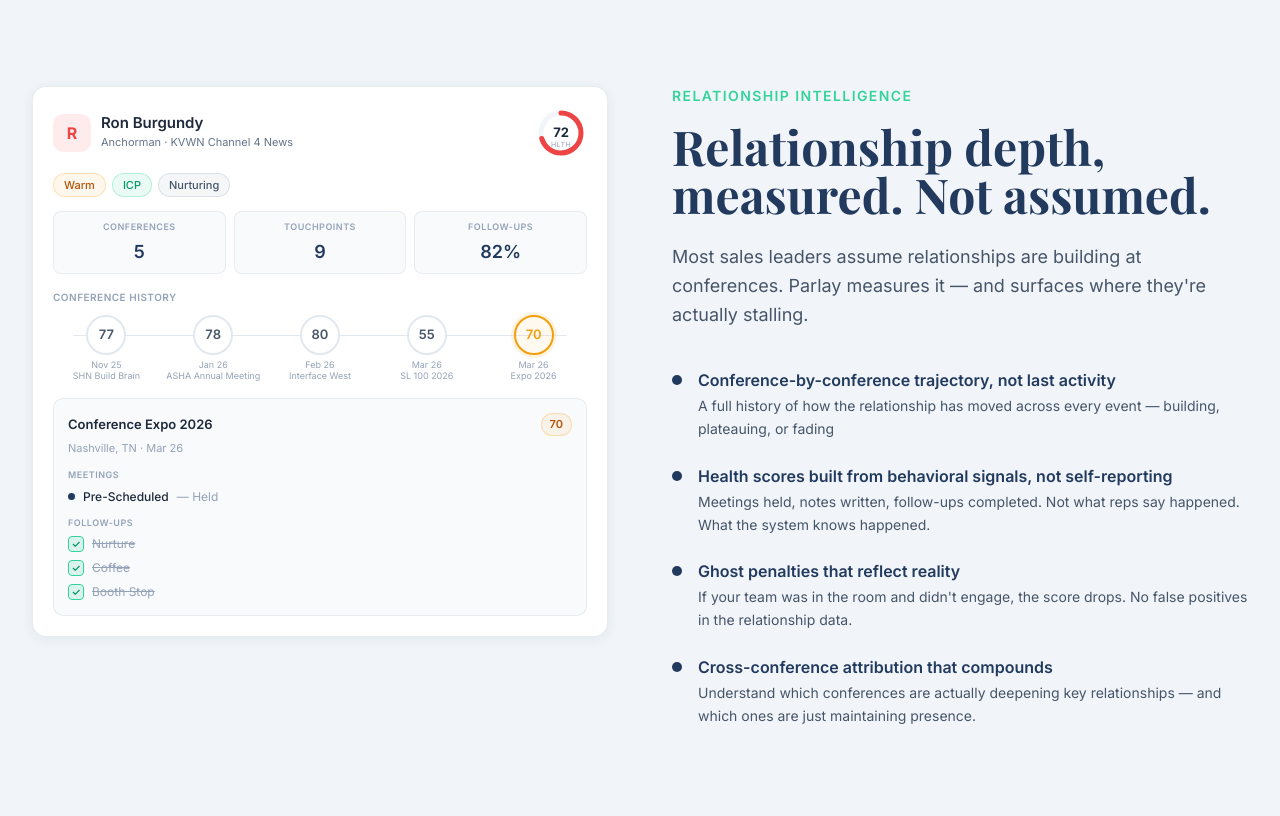
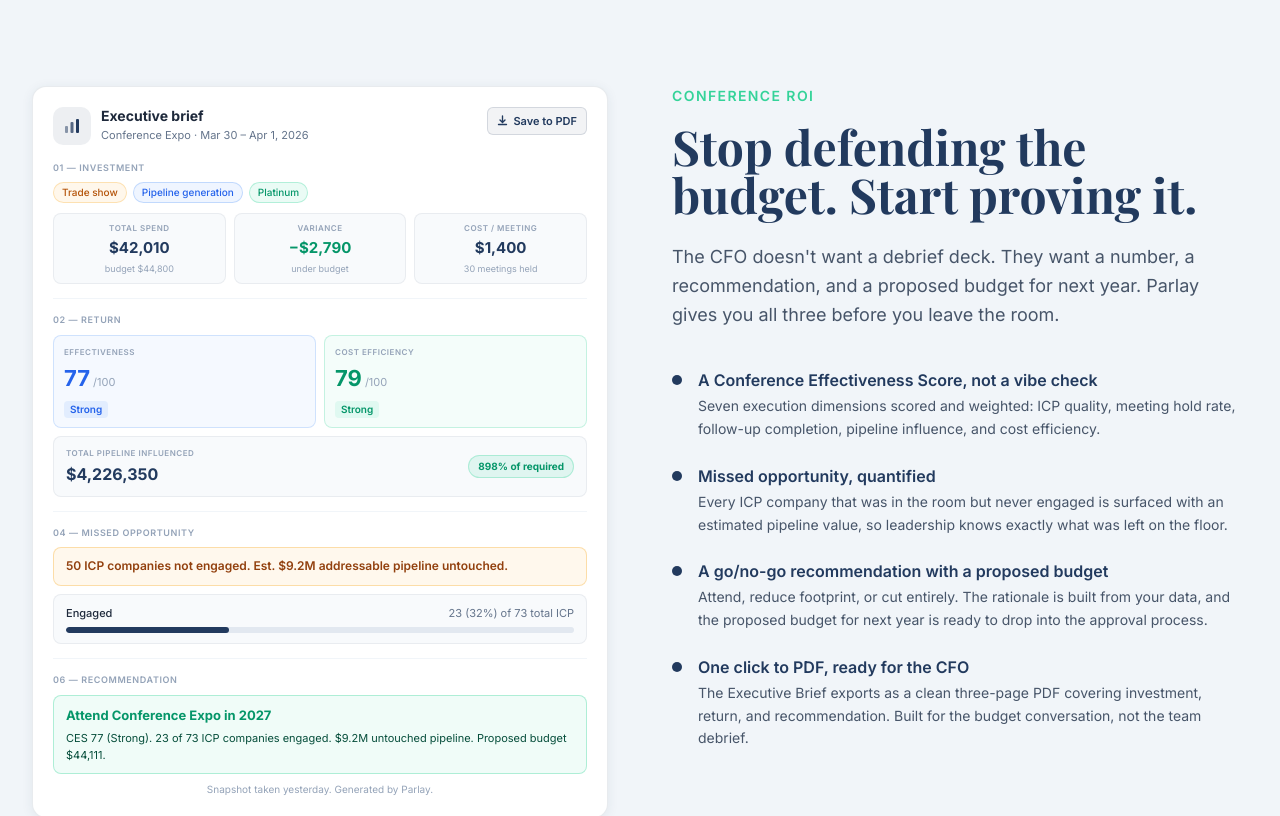
Before and after one commit to kmwinn21-beep/parlay-website, a Next.js app: page / in a window 1280 px wide. Shown: the part 8440-9256 px from the top of the page. Built offline with nearby package versions, Linux system fonts and the light colour scheme; a web font is replaced by a local one.

Commit message:
Replace Relationship Intel section with Conference ROI / Executive Brief
https://claude.ai/code/session_01Czcvg2o3NPiKMWAprAWNqe

```diff
--- a/components/marketing/RelationshipIntelSection.tsx
+++ b/components/marketing/RelationshipIntelSection.tsx
@@ -1,31 +1,163 @@
 const BULLETS = [
   {
-    title: "Conference-by-conference trajectory, not last activity",
-    sub: "A full history of how the relationship has moved across every event — building, plateauing, or fading",
+    title: "A Conference Effectiveness Score, not a vibe check",
+    sub: "Seven execution dimensions scored and weighted: ICP quality, meeting hold rate, follow-up completion, pipeline influence, and cost efficiency.",
   },
   {
-    title: "Health scores built from behavioral signals, not self-reporting",
-    sub: "Meetings held, notes written, follow-ups completed. Not what reps say happened. What the system knows happened.",
+    title: "Missed opportunity, quantified",
+    sub: "Every ICP company that was in the room but never engaged is surfaced with an estimated pipeline value, so leadership knows exactly what was left on the floor.",
   },
   {
-    title: "Ghost penalties that reflect reality",
-    sub: "If your team was in the room and didn't engage, the score drops. No false positives in the relationship data.",
+    title: "A go/no-go recommendation with a proposed budget",
+    sub: "Attend, reduce footprint, or cut entirely. The rationale is built from your data, and the proposed budget for next year is ready to drop into the approval process.",
   },
   {
-    title: "Cross-conference attribution that compounds",
-    sub: "Understand which conferences are actually deepening key relationships — and which ones are just maintaining presence.",
+    title: "One click to PDF, ready for the CFO",
+    sub: "The Executive Brief exports as a clean three-page PDF covering investment, return, and recommendation. Built for the budget conversation, not the team debrief.",
   },
 ];
 
-const HISTORY_NODES = [
-  { score: 77, date: "Nov 25", conf: "SHN Build Brain", active: false },
-  { score: 78, date: "Jan 26", conf: "ASHA Annual Meeting", active: false },
-  { score: 80, date: "Feb 26", conf: "Interface West", active: false },
-  { score: 55, date: "Mar 26", conf: "SL 100 2026", active: false },
-  { score: 70, date: "Mar 26", conf: "Expo 2026", active: true },
-];
+function SectionLabel({ label }: { label: string }) {
+  return (
+    <div style={{ fontSize: 9, textTransform: "uppercase", fontWeight: 600, color: "#94a3b8", letterSpacing: "0.6px", marginBottom: 8 }}>
+      {label}
+    </div>
+  );
+}
 
-const FOLLOWUPS = ["Nurture", "Coffee", "Booth Stop"];
+function Divider() {
+  return <div style={{ height: 1, background: "#f1f5f9", margin: "14px 0" }} />;
+}
+
+function ExecBriefMockup() {
+  return (
+    <div style={{
+      background: "#fff",
+      border: "1px solid rgba(34,58,94,0.1)",
+      borderRadius: 14,
+      boxShadow: "0 2px 12px rgba(34,58,94,0.08)",
+      padding: 20,
+    }}>
+
+      {/* Drawer header */}
+      <div style={{ display: "flex", alignItems: "flex-start", justifyContent: "space-between", marginBottom: 16 }}>
+        <div style={{ display: "flex", alignItems: "center", gap: 10 }}>
+          <div style={{
+            width: 38, height: 38, borderRadius: 10,
+            background: "rgba(34,58,94,0.08)", color: "#223A5E",
+            display: "flex", alignItems: "center", justifyContent: "center",
+            flexShrink: 0,
+          }}>
+            <svg width="18" height="18" viewBox="0 0 18 18" fill="none" aria-hidden="true">
+              <rect x="2" y="9" width="3" height="7" rx="1" fill="#223A5E" opacity="0.5" />
+              <rect x="7.5" y="5" width="3" height="11" rx="1" fill="#223A5E" opacity="0.75" />
+              <rect x="13" y="2" width="3" height="14" rx="1" fill="#223A5E" />
+            </svg>
+          </div>
+          <div>
+            <div style={{ fontSize: 14, fontWeight: 700, color: "#1e293b", lineHeight: 1.2 }}>Executive brief</div>
+            <div style={{ fontSize: 11, color: "#64748b", marginTop: 2 }}>Conference Expo · Mar 30 – Apr 1, 2026</div>
+          </div>
+        </div>
+        <div style={{
+          display: "flex", alignItems: "center", gap: 5,
+          fontSize: 11, fontWeight: 600, color: "#223A5E",
+          background: "rgba(34,58,94,0.06)", border: "1px solid rgba(34,58,94,0.15)",
+          borderRadius: 6, padding: "5px 9px", flexShrink: 0,
+        }}>
+          <svg width="11" height="11" viewBox="0 0 11 11" fill="none" aria-hidden="true">
+            <path d="M5.5 1v6M3 5l2.5 2.5L8 5M1.5 9.5h8" stroke="#223A5E" strokeWidth="1.35" strokeLinecap="round" strokeLinejoin="round" />
+          </svg>
+          Save to PDF
+        </div>
+      </div>
+
+      {/* 01 — Investment */}
+      <SectionLabel label="01 — Investment" />
+      <div style={{ display: "flex", gap: 6, flexWrap: "wrap", marginBottom: 10 }}>
+        <span style={{ fontSize: 10, fontWeight: 500, borderRadius: 20, padding: "2px 8px", background: "rgba(245,158,11,0.08)", color: "#b45309", border: "1px solid rgba(245,158,11,0.25)" }}>Trade show</span>
+        <span style={{ fontSize: 10, fontWeight: 500, borderRadius: 20, padding: "2px 8px", background: "rgba(59,130,246,0.08)", color: "#2563eb", border: "1px solid rgba(59,130,246,0.25)" }}>Pipeline generation</span>
+        <span style={{ fontSize: 10, fontWeight: 500, borderRadius: 20, padding: "2px 8px", background: "rgba(52,211,153,0.1)", color: "#059669", border: "1px solid rgba(52,211,153,0.3)" }}>Platinum</span>
+      </div>
+      <div style={{ display: "grid", gridTemplateColumns: "repeat(3,1fr)", gap: 8 }}>
+        {[
+          { label: "Total spend", value: "$42,010", sub: "budget $44,800", green: false },
+          { label: "Variance", value: "−$2,790", sub: "under budget", green: true },
+          { label: "Cost / meeting", value: "$1,400", sub: "30 meetings held", green: false },
+        ].map((s) => (
+          <div key={s.label} style={{ background: "#f8fafc", border: "1px solid rgba(34,58,94,0.07)", borderRadius: 8, padding: "8px 6px", textAlign: "center" }}>
+            <div style={{ fontSize: 8, textTransform: "uppercase", fontWeight: 600, color: "#94a3b8", marginBottom: 3, letterSpacing: "0.5px" }}>{s.label}</div>
+            <div style={{ fontSize: 15, fontWeight: 700, color: s.green ? "#059669" : "#223A5E" }}>{s.value}</div>
+            <div style={{ fontSize: 9, color: "#94a3b8", marginTop: 2 }}>{s.sub}</div>
+          </div>
+        ))}
+      </div>
+
+      <Divider />
+
+      {/* 02 — Return */}
+      <SectionLabel label="02 — Return" />
+      <div style={{ display: "grid", gridTemplateColumns: "1fr 1fr", gap: 8, marginBottom: 8 }}>
+        <div style={{ background: "rgba(59,130,246,0.05)", border: "1px solid rgba(59,130,246,0.2)", borderRadius: 8, padding: "10px 10px 8px" }}>
+          <div style={{ fontSize: 8, textTransform: "uppercase", fontWeight: 600, color: "#94a3b8", letterSpacing: "0.5px", marginBottom: 4 }}>Effectiveness</div>
+          <div style={{ display: "flex", alignItems: "baseline", gap: 3 }}>
+            <span style={{ fontSize: 22, fontWeight: 700, color: "#2563eb" }}>77</span>
+            <span style={{ fontSize: 11, color: "#94a3b8" }}>/100</span>
+          </div>
+          <span style={{ fontSize: 10, fontWeight: 600, color: "#2563eb", background: "rgba(59,130,246,0.1)", borderRadius: 4, padding: "1px 6px", display: "inline-block", marginTop: 4 }}>Strong</span>
+        </div>
+        <div style={{ background: "rgba(52,211,153,0.05)", border: "1px solid rgba(52,211,153,0.25)", borderRadius: 8, padding: "10px 10px 8px" }}>
+          <div style={{ fontSize: 8, textTransform: "uppercase", fontWeight: 600, color: "#94a3b8", letterSpacing: "0.5px", marginBottom: 4 }}>Cost efficiency</div>
+          <div style={{ display: "flex", alignItems: "baseline", gap: 3 }}>
+            <span style={{ fontSize: 22, fontWeight: 700, color: "#059669" }}>79</span>
+            <span style={{ fontSize: 11, color: "#94a3b8" }}>/100</span>
+          </div>
+          <span style={{ fontSize: 10, fontWeight: 600, color: "#059669", background: "rgba(52,211,153,0.1)", borderRadius: 4, padding: "1px 6px", display: "inline-block", marginTop: 4 }}>Strong</span>
+        </div>
+      </div>
+      <div style={{ background: "#f8fafc", border: "1px solid rgba(34,58,94,0.07)", borderRadius: 8, padding: "10px 12px", display: "flex", alignItems: "center", justifyContent: "space-between" }}>
+        <div>
+          <div style={{ fontSize: 8, textTransform: "uppercase", fontWeight: 600, color: "#94a3b8", letterSpacing: "0.5px", marginBottom: 3 }}>Total pipeline influenced</div>
+          <div style={{ fontSize: 16, fontWeight: 700, color: "#223A5E" }}>$4,226,350</div>
+        </div>
+        <span style={{ fontSize: 10, fontWeight: 700, color: "#059669", background: "rgba(52,211,153,0.12)", border: "1px solid rgba(52,211,153,0.3)", borderRadius: 20, padding: "3px 9px", flexShrink: 0 }}>898% of required</span>
+      </div>
+
+      <Divider />
+
+      {/* 04 — Missed opportunity */}
+      <SectionLabel label="04 — Missed opportunity" />
+      <div style={{ background: "rgba(245,158,11,0.07)", border: "1px solid rgba(245,158,11,0.3)", borderRadius: 8, padding: "10px 12px", marginBottom: 8 }}>
+        <div style={{ fontSize: 12, fontWeight: 600, color: "#92400e", lineHeight: 1.4 }}>
+          50 ICP companies not engaged. Est. $9.2M addressable pipeline untouched.
+        </div>
+      </div>
+      <div style={{ background: "#f8fafc", border: "1px solid rgba(34,58,94,0.07)", borderRadius: 8, padding: "10px 12px" }}>
+        <div style={{ display: "flex", justifyContent: "space-between", alignItems: "center", marginBottom: 6 }}>
+          <div style={{ fontSize: 11, fontWeight: 500, color: "#1e293b" }}>Engaged</div>
+          <div style={{ fontSize: 11, color: "#64748b" }}>23 (32%) of 73 total ICP</div>
+        </div>
+        <div style={{ height: 6, borderRadius: 3, background: "#e2e8f0", overflow: "hidden" }}>
+          <div style={{ width: "32%", height: "100%", borderRadius: 3, background: "#223A5E" }} />
+        </div>
+      </div>
+
+      <Divider />
+
+      {/* 06 — Recommendation */}
+      <SectionLabel label="06 — Recommendation" />
+      <div style={{ background: "rgba(52,211,153,0.07)", border: "1.5px solid rgba(52,211,153,0.35)", borderRadius: 8, padding: "10px 12px", marginBottom: 8 }}>
+        <div style={{ fontSize: 13, fontWeight: 700, color: "#059669", marginBottom: 5 }}>Attend Conference Expo in 2027</div>
+        <div style={{ fontSize: 11, color: "#064e3b", lineHeight: 1.5 }}>
+          CES 77 (Strong). 23 of 73 ICP companies engaged. $9.2M untouched pipeline. Proposed budget $44,111.
+        </div>
+      </div>
+      <div style={{ fontSize: 10, color: "#94a3b8", textAlign: "center" }}>
+        Snapshot taken yesterday. Generated by Parlay.
+      </div>
+    </div>
+  );
+}
 
 export default function RelationshipIntelSection() {
   return (
@@ -33,124 +165,21 @@ export default function RelationshipIntelSection() {
       <div className="max-w-7xl mx-auto px-4 sm:px-6 lg:px-8">
         <div className="grid grid-cols-1 md:grid-cols-2 gap-12 lg:gap-16 items-start">
 
-          {/* Left column — relationship health card */}
-          <div className="order-2 md:order-1" style={{
-            background: "#fff",
-            border: "1px solid rgba(34,58,94,0.1)",
-            borderRadius: 14,
-            boxShadow: "0 2px 12px rgba(34,58,94,0.08)",
-            padding: 20,
-          }}>
-
-            {/* Section 1 — Contact header */}
-            <div style={{ display: "flex", justifyContent: "space-between", alignItems: "center", marginBottom: 14 }}>
-              <div style={{ display: "flex", alignItems: "center", gap: 10 }}>
-                <div style={{
-                  width: 38, height: 38, borderRadius: 10,
-                  background: "rgba(239,68,68,0.1)", color: "#ef4444",
-                  display: "flex", alignItems: "center", justifyContent: "center",
-                  fontSize: 16, fontWeight: 700, flexShrink: 0,
-                }}>R</div>
-                <div>
-                  <div style={{ fontSize: 15, fontWeight: 600, color: "#1e293b", lineHeight: 1.2 }}>Ron Burgundy</div>
-                  <div style={{ fontSize: 11, color: "#64748b", marginTop: 2 }}>Anchorman · KVWN Channel 4 News</div>
-                </div>
-              </div>
-              <svg width="52" height="52" viewBox="0 0 52 52" style={{ flexShrink: 0 }}>
-                <circle cx="26" cy="26" r="20" fill="none" stroke="#f1f5f9" strokeWidth="5" />
-                <circle cx="26" cy="26" r="20" fill="none" stroke="#ef4444" strokeWidth="5"
-                  strokeDasharray="88 127" strokeLinecap="round"
-                  transform="rotate(-90 26 26)" />
-                <text x="26" y="30" textAnchor="middle" fontSize="13" fontWeight="700" fill="#1e293b">72</text>
-                <text x="26" y="40" textAnchor="middle" fontSize="7" fill="#94a3b8" letterSpacing="0.5">HLTH</text>
-              </svg>
-            </div>
-
-            {/* Section 2 — Status pills */}
-            <div style={{ display: "flex", gap: 6, marginBottom: 14 }}>
-              <span style={{ fontSize: 11, fontWeight: 500, borderRadius: 20, padding: "3px 10px", background: "rgba(245,158,11,0.08)", color: "#b45309", border: "1px solid rgba(245,158,11,0.25)" }}>Warm</span>
-              <span style={{ fontSize: 11, fontWeight: 500, borderRadius: 20, padding: "3px 10px", background: "rgba(52,211,153,0.1)", color: "#059669", border: "1px solid rgba(52,211,153,0.3)" }}>ICP</span>
-              <span style={{ fontSize: 11, fontWeight: 500, borderRadius: 20, padding: "3px 10px", background: "rgba(148,163,184,0.1)", color: "#475569", border: "1px solid rgba(148,163,184,0.25)" }}>Nurturing</span>
-            </div>
-
-            {/* Section 3 — Stat boxes */}
-            <div style={{ display: "grid", gridTemplateColumns: "repeat(3, 1fr)", gap: 8, marginBottom: 16 }}>
-              {[
-                { label: "CONFERENCES", value: "5" },
-                { label: "TOUCHPOINTS", value: "9" },
-                { label: "FOLLOW-UPS", value: "82%" },
-              ].map((stat) => (
-                <div key={stat.label} style={{ background: "#f8fafc", border: "1px solid rgba(34,58,94,0.07)", borderRadius: 8, padding: "8px 6px", textAlign: "center" }}>
-                  <div style={{ fontSize: 9, textTransform: "uppercase", fontWeight: 600, color: "#94a3b8", marginBottom: 4, letterSpacing: "0.5px" }}>{stat.label}</div>
-                  <div style={{ fontSize: 18, fontWeight: 600, color: "#223A5E" }}>{stat.value}</div>
-                </div>
-              ))}
-            </div>
-
-            {/* Section 4 — Conference history */}
-            <div style={{ marginBottom: 16 }}>
-              <div style={{ fontSize: 10, textTransform: "uppercase", fontWeight: 600, color: "#94a3b8", letterSpacing: "0.5px", marginBottom: 10 }}>CONFERENCE HISTORY</div>
-              <div style={{ position: "relative", display: "flex", justifyContent: "space-between", alignItems: "flex-start" }}>
-                <div style={{ position: "absolute", top: 20, left: 20, right: 20, height: 1, background: "#e2e8f0", zIndex: 0 }} />
-                {HISTORY_NODES.map((node, idx) => (
-                  <div key={idx} style={{ position: "relative", zIndex: 1, display: "flex", flexDirection: "column", alignItems: "center", flex: 1 }}>
-                    <div style={{
-                      width: 40, height: 40, borderRadius: "50%",
-                      border: node.active ? "2px solid #f59e0b" : "2px solid #e2e8f0",
-                      background: node.active ? "rgba(245,158,11,0.06)" : "#fff",
-                      boxShadow: node.active ? "0 0 0 3px rgba(245,158,11,0.12)" : "none",
-                      display: "flex", alignItems: "center", justifyContent: "center",
-                      fontSize: 13, fontWeight: 600,
-                      color: node.active ? "#f59e0b" : "#475569",
-                    }}>{node.score}</div>
-                    <div style={{ fontSize: 9, color: "#94a3b8", textAlign: "center", marginTop: 4, lineHeight: 1.3 }}>
-                      <div>{node.date}</div>
-                      <div>{node.conf}</div>
-                    </div>
-                  </div>
-                ))}
-              </div>
-            </div>
-
-            {/* Section 5 — Conference detail panel */}
-            <div style={{ background: "#f8fafc", border: "1px solid rgba(34,58,94,0.08)", borderRadius: 10, padding: 14 }}>
-              <div style={{ display: "flex", justifyContent: "space-between", alignItems: "center", marginBottom: 4 }}>
-                <span style={{ fontSize: 13, fontWeight: 600, color: "#1e293b" }}>Conference Expo 2026</span>
-                <span style={{ fontSize: 11, fontWeight: 600, borderRadius: 20, padding: "2px 8px", background: "rgba(245,158,11,0.08)", color: "#b45309", border: "1px solid rgba(245,158,11,0.25)" }}>70</span>
-              </div>
-              <div style={{ fontSize: 11, color: "#94a3b8", marginBottom: 12 }}>Nashville, TN · Mar 26</div>
-
-              <div style={{ fontSize: 9, textTransform: "uppercase", fontWeight: 600, color: "#94a3b8", letterSpacing: "0.5px", marginBottom: 6 }}>MEETINGS</div>
-              <div style={{ display: "flex", alignItems: "center", gap: 8, marginBottom: 10 }}>
-                <div style={{ width: 7, height: 7, borderRadius: "50%", background: "#223A5E", flexShrink: 0 }} />
-                <span style={{ fontSize: 12, fontWeight: 500, color: "#1e293b" }}>Pre-Scheduled</span>
-                <span style={{ fontSize: 12, color: "#94a3b8" }}>— Held</span>
-              </div>
-
-              <div style={{ fontSize: 9, textTransform: "uppercase", fontWeight: 600, color: "#94a3b8", letterSpacing: "0.5px", marginBottom: 6 }}>FOLLOW-UPS</div>
-              <div style={{ display: "flex", flexDirection: "column", gap: 6 }}>
-                {FOLLOWUPS.map((item) => (
-                  <div key={item} style={{ display: "flex", alignItems: "center", gap: 8 }}>
-                    <div style={{ width: 16, height: 16, borderRadius: 4, background: "rgba(52,211,153,0.15)", border: "1px solid #34D399", display: "flex", alignItems: "center", justifyContent: "center", flexShrink: 0 }}>
-                      <span style={{ color: "#059669", fontSize: 10, fontWeight: 700, lineHeight: 1 }}>✓</span>
-                    </div>
-                    <span style={{ fontSize: 12, color: "#94a3b8", textDecoration: "line-through" }}>{item}</span>
-                  </div>
-                ))}
-              </div>
-            </div>
+          {/* Left column — Executive Brief mockup */}
+          <div className="order-2 md:order-1">
+            <ExecBriefMockup />
           </div>
 
-          {/* Right column — unchanged */}
+          {/* Right column — copy */}
           <div className="order-1 md:order-2">
             <p className="font-inter text-sm font-semibold tracking-widest uppercase text-brand-teal mb-4">
-              Relationship intelligence
+              Conference ROI
             </p>
             <h2 className="font-playfair text-4xl sm:text-5xl font-bold text-brand-primary mb-6">
-              Relationship depth, measured. Not assumed.
+              Stop defending the budget. Start proving it.
             </h2>
             <p className="font-inter text-lg text-brand-steel mb-10 leading-relaxed">
-              Most sales leaders assume relationships are building at conferences. Parlay measures it — and surfaces where they&apos;re actually stalling.
+              The CFO doesn&apos;t want a debrief deck. They want a number, a recommendation, and a proposed budget for next year. Parlay gives you all three before you leave the room.
             </p>
             <ul className="space-y-6">
               {BULLETS.map((b) => (
@@ -166,6 +195,7 @@ export default function RelationshipIntelSection() {
               ))}
             </ul>
           </div>
+
         </div>
       </div>
     </section>
```
